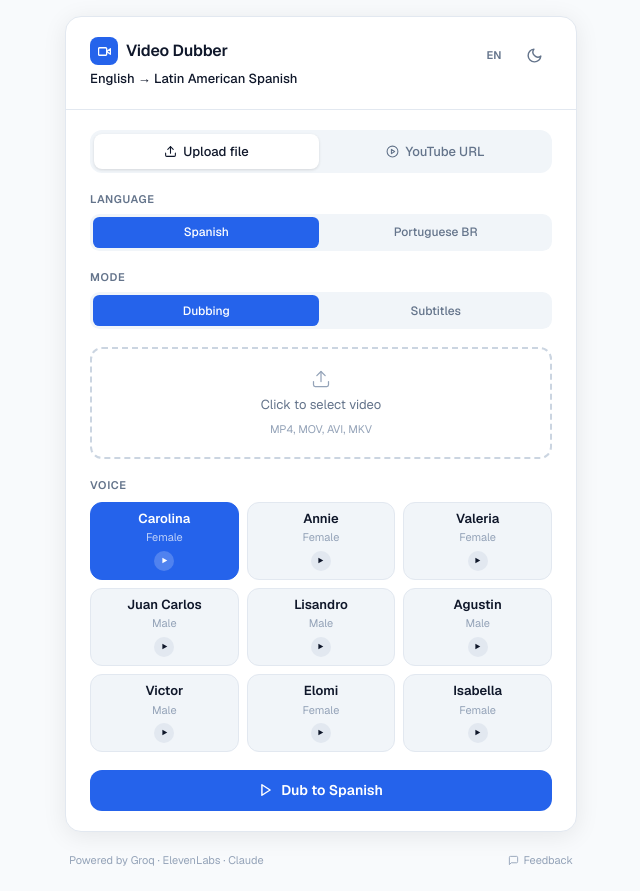
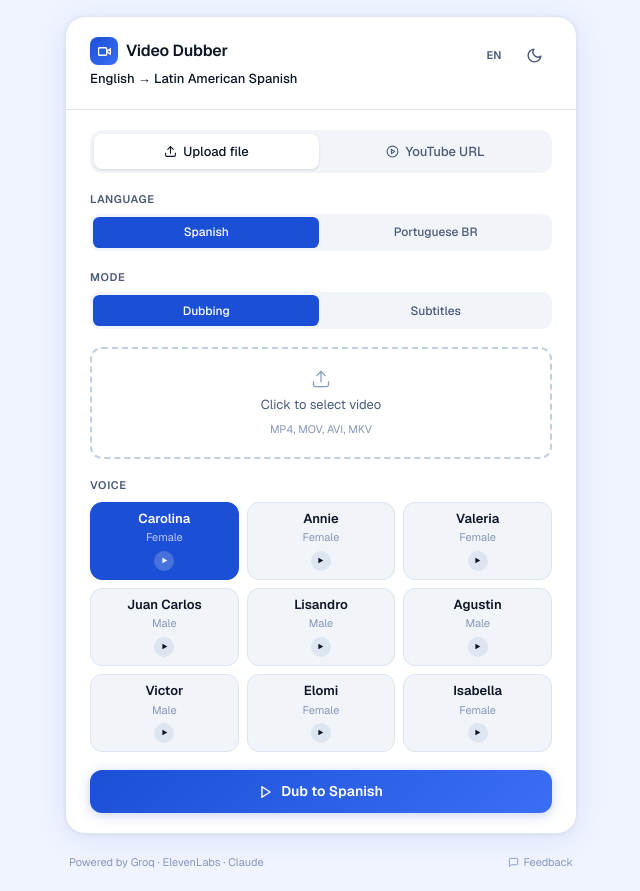
Before and after one commit to victorjfuenmayor/video-dubber, a Next.js app: page / in a window 1280 px wide. Shown: the whole page, without its empty margins (319-959 px from the left). Built offline with nearby package versions, Linux system fonts and the light colour scheme.

Commit message:
Improve UI colors: gradient buttons, deeper accent, subtle bg gradient, better shadows

```diff
--- a/app/globals.css
+++ b/app/globals.css
@@ -2,57 +2,65 @@
 
 /* ── Design tokens ────────────────────────────────────────────────────────── */
 :root {
-  --bg:           #f8fafc;
+  --bg:           #f0f4ff;
   --surface:      #ffffff;
   --surface-2:    #f1f5f9;
-  --border:       #e2e8f0;
-  --border-2:     #cbd5e1;
-  --text:         #0f172a;
-  --text-muted:   #64748b;
-  --text-faint:   #94a3b8;
+  --border:       #dde5f0;
+  --border-2:     #c2cfe0;
+  --text:         #0d1526;
+  --text-muted:   #4a5a78;
+  --text-faint:   #8898b8;
 
-  --accent:       #2563eb;
-  --accent-hover: #1d4ed8;
-  --accent-bg:    #eff6ff;
-  --accent-text:  #1d4ed8;
+  --accent:       #1a4fd6;
+  --accent-hover: #1440c0;
+  --accent-bg:    #e8efff;
+  --accent-text:  #1440c0;
 
-  --green:        #16a34a;
-  --green-hover:  #15803d;
-  --green-bg:     #f0fdf4;
-  --green-text:   #15803d;
+  --green:        #0d9e47;
+  --green-hover:  #0a8a3c;
+  --green-bg:     #eafaf1;
+  --green-text:   #0a8a3c;
 
-  --red-bg:       #fef2f2;
-  --red-border:   #fecaca;
-  --red-text:     #b91c1c;
+  --red-bg:       #fff0f0;
+  --red-border:   #ffcdd2;
+  --red-text:     #b71c1c;
 
   --spinner-border: rgba(0,0,0,0.15);
+
+  --card-shadow:  0 4px 32px rgba(26,79,214,0.10), 0 1px 4px rgba(0,0,0,0.06);
+  --accent-gradient: linear-gradient(135deg, #1a4fd6 0%, #3b6ef5 100%);
+  --green-gradient:  linear-gradient(135deg, #0d9e47 0%, #22c56a 100%);
 }
 
 .dark {
-  --bg:           #030712;
-  --surface:      #0f172a;
-  --surface-2:    #1e293b;
-  --border:       #1e293b;
-  --border-2:     #334155;
-  --text:         #f9fafb;
-  --text-muted:   #94a3b8;
-  --text-faint:   #475569;
+  --bg:           #060c1a;
+  --surface:      #0d1526;
+  --surface-2:    #162040;
+  --border:       #1e2d4a;
+  --border-2:     #2d4070;
+  --text:         #e8f0ff;
+  --text-muted:   #8898c8;
+  --text-faint:   #4a5a88;
 
-  --accent:       #3b82f6;
-  --accent-hover: #2563eb;
-  --accent-bg:    #172554;
-  --accent-text:  #93c5fd;
+  --accent:       #4a7eff;
+  --accent-hover: #3b6ef5;
+  --accent-bg:    #0d1e44;
+  --accent-text:  #93b8ff;
 
-  --green:        #16a34a;
-  --green-hover:  #15803d;
-  --green-bg:     #052e16;
+  --green:        #0d9e47;
+  --green-hover:  #0a8a3c;
+  --green-bg:     #041a0e;
   --green-text:   #4ade80;
 
-  --red-bg:       #1c0a0a;
+  --red-bg:       #1a0808;
   --red-border:   #7f1d1d;
   --red-text:     #fca5a5;
 
   --spinner-border: rgba(255,255,255,0.2);
+
+  --card-shadow:  0 4px 32px rgba(0,0,0,0.5), 0 1px 4px rgba(0,0,0,0.3);
+  --accent-gradient: linear-gradient(135deg, #3b6ef5 0%, #6090ff 100%);
+  --green-gradient:  linear-gradient(135deg, #0d9e47 0%, #22c56a 100%);
 }
 
 body {
@@ -60,4 +68,6 @@
   color: var(--text);
   font-family: var(--font-geist-sans), system-ui, sans-serif;
   transition: background-color 0.2s, color 0.2s;
+  background-image: radial-gradient(ellipse at 60% 0%, rgba(74,126,255,0.08) 0%, transparent 60%),
+                    radial-gradient(ellipse at 10% 80%, rgba(13,158,71,0.05) 0%, transparent 50%);
 }
--- a/app/page.tsx
+++ b/app/page.tsx
@@ -35,13 +35,13 @@
       <div style={{ width: '100%', maxWidth: '32rem' }}>
 
         {/* Card */}
-        <div style={{ background: 'var(--surface)', border: '1px solid var(--border)', borderRadius: '1rem', overflow: 'hidden', boxShadow: '0 4px 24px rgba(0,0,0,0.08)' }}>
+        <div style={{ background: 'var(--surface)', border: '1px solid var(--border)', borderRadius: '1.25rem', overflow: 'hidden', boxShadow: 'var(--card-shadow)' }}>
 
           {/* Header */}
           <div style={{ padding: '1.25rem 1.5rem', borderBottom: '1px solid var(--border)', display: 'flex', alignItems: 'flex-start', justifyContent: 'space-between' }}>
             <div>
               <div style={{ display: 'flex', alignItems: 'center', gap: '0.5rem', marginBottom: '0.25rem' }}>
-                <div style={{ width: '1.75rem', height: '1.75rem', borderRadius: '0.5rem', background: 'var(--accent)', display: 'flex', alignItems: 'center', justifyContent: 'center' }}>
+                <div style={{ width: '1.75rem', height: '1.75rem', borderRadius: '0.5rem', background: 'var(--accent-gradient)', display: 'flex', alignItems: 'center', justifyContent: 'center' }}>
                   <svg width="13" height="13" viewBox="0 0 24 24" fill="none" stroke="white" strokeWidth="2.5" strokeLinecap="round" strokeLinejoin="round">
                     <polygon points="23 7 16 12 23 17 23 7"/><rect x="1" y="5" width="15" height="14" rx="2" ry="2"/>
                   </svg>
--- a/components/DownloadButton.tsx
+++ b/components/DownloadButton.tsx
@@ -11,9 +11,9 @@
   const { tr } = useLang();
   return (
     <a href={`/api/download/${jobId}`} download
-      style={{ display: 'flex', alignItems: 'center', justifyContent: 'center', gap: '0.5rem', width: '100%', padding: '0.625rem 1rem', background: 'var(--green)', color: '#fff', fontSize: '0.875rem', fontWeight: 600, borderRadius: '0.75rem', textDecoration: 'none', boxSizing: 'border-box', transition: 'background 0.15s' }}
-      onMouseEnter={e => (e.currentTarget.style.background = 'var(--green-hover)')}
-      onMouseLeave={e => (e.currentTarget.style.background = 'var(--green)')}>
+      style={{ display: 'flex', alignItems: 'center', justifyContent: 'center', gap: '0.5rem', width: '100%', padding: '0.7rem 1rem', background: 'var(--green-gradient)', color: '#fff', fontSize: '0.875rem', fontWeight: 600, borderRadius: '0.75rem', textDecoration: 'none', boxSizing: 'border-box', transition: 'filter 0.15s', boxShadow: '0 2px 12px rgba(13,158,71,0.25)' }}
+      onMouseEnter={e => (e.currentTarget.style.filter = 'brightness(1.1)')}
+      onMouseLeave={e => (e.currentTarget.style.filter = 'none')}>
       <svg width="14" height="14" viewBox="0 0 24 24" fill="none" stroke="currentColor" strokeWidth="2.5" strokeLinecap="round" strokeLinejoin="round">
         <path d="M21 15v4a2 2 0 0 1-2 2H5a2 2 0 0 1-2-2v-4"/>
         <polyline points="7 10 12 15 17 10"/>
--- a/components/UploadForm.tsx
+++ b/components/UploadForm.tsx
@@ -254,9 +254,9 @@
 
       {/* Submit */}
       <button type="submit" disabled={disabled || loading}
-        style={{ width: '100%', padding: '0.625rem 1rem', background: loading || disabled ? 'var(--accent)' : 'var(--accent)', color: '#fff', fontSize: '0.875rem', fontWeight: 600, borderRadius: '0.75rem', border: 'none', cursor: disabled || loading ? 'not-allowed' : 'pointer', opacity: disabled || loading ? 0.6 : 1, display: 'flex', alignItems: 'center', justifyContent: 'center', gap: '0.5rem', transition: 'opacity 0.15s' }}
-        onMouseEnter={e => { if (!loading && !disabled) e.currentTarget.style.background = 'var(--accent-hover)'; }}
-        onMouseLeave={e => { e.currentTarget.style.background = 'var(--accent)'; }}>
+        style={{ width: '100%', padding: '0.7rem 1rem', background: 'var(--accent-gradient)', color: '#fff', fontSize: '0.875rem', fontWeight: 600, borderRadius: '0.75rem', border: 'none', cursor: disabled || loading ? 'not-allowed' : 'pointer', opacity: disabled || loading ? 0.65 : 1, display: 'flex', alignItems: 'center', justifyContent: 'center', gap: '0.5rem', transition: 'opacity 0.15s, filter 0.15s', boxShadow: '0 2px 12px rgba(26,79,214,0.25)' }}
+        onMouseEnter={e => { if (!loading && !disabled) e.currentTarget.style.filter = 'brightness(1.1)'; }}
+        onMouseLeave={e => { e.currentTarget.style.filter = 'none'; }}>
         {loading && uploadProgress !== null ? (
           <>
             <span style={{ fontSize: '0.8125rem' }}>{tr.uploading} {uploadProgress}%</span>
```
